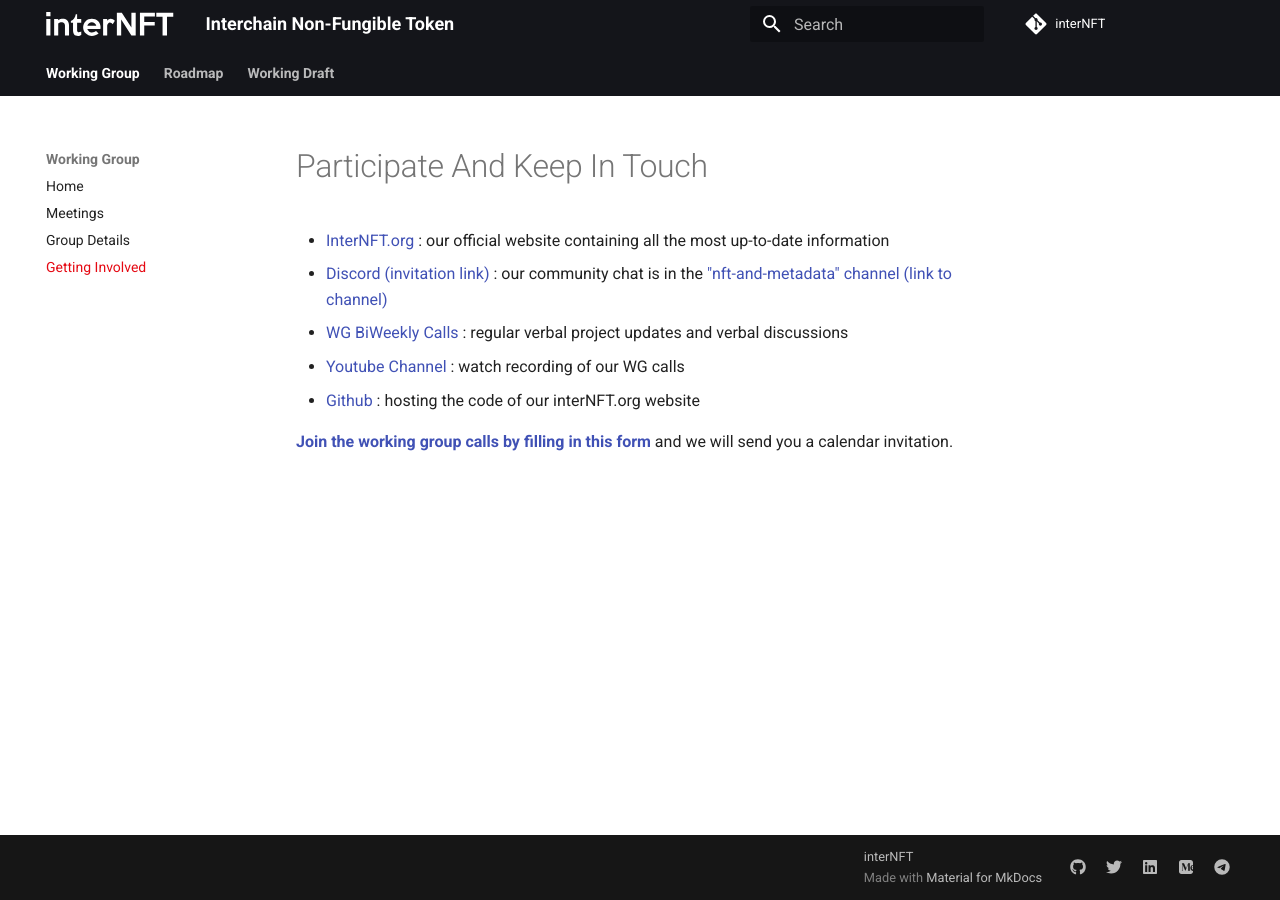
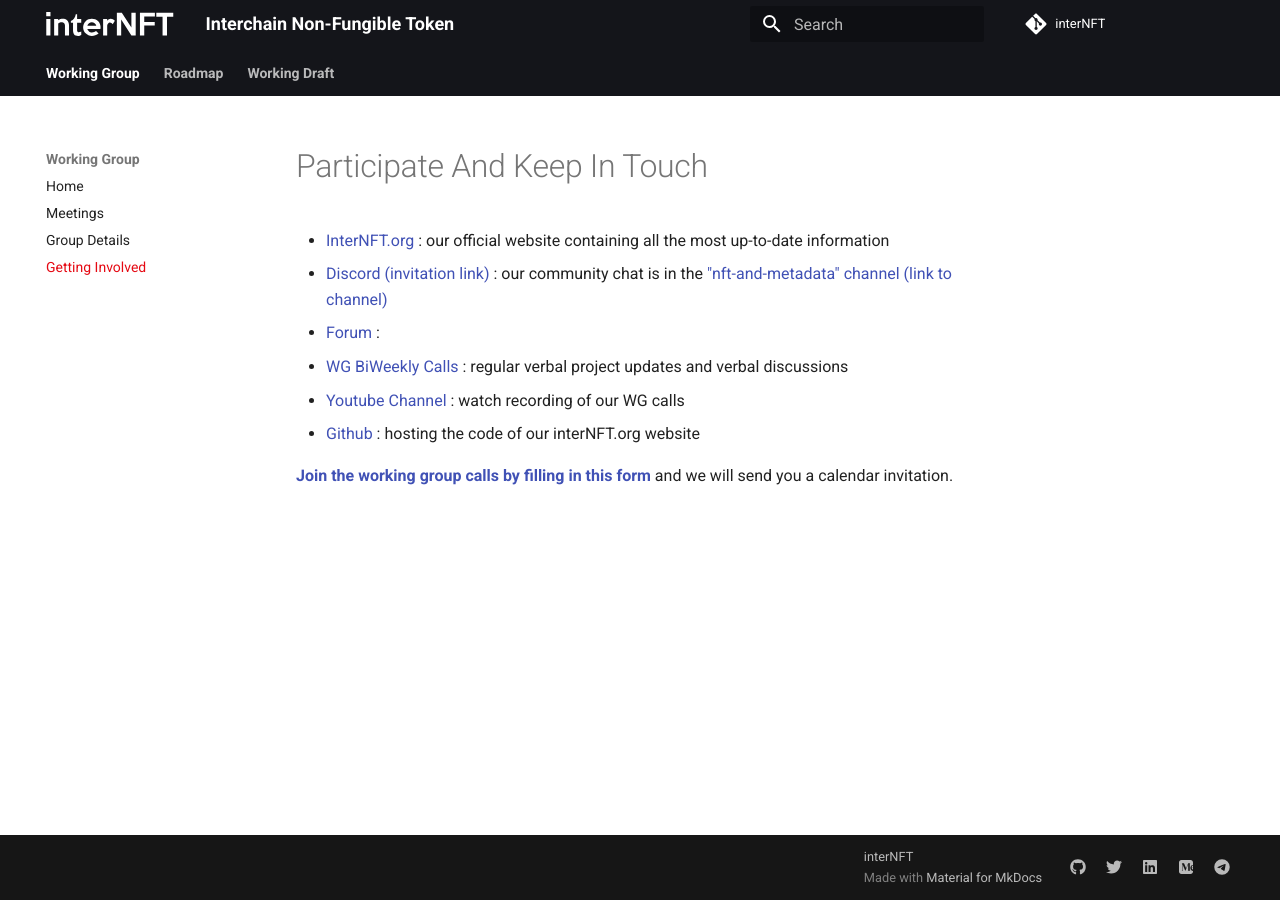
Before and after one commit to interNFT/documentation, an MkDocs documentation site: the page built from markdowns/workingGroup/gettingInvolved.md, in a window 1280 px wide. Built offline with MkDocs 1.6.1 and Material for MkDocs 9.7.7, drawn with Linux system fonts in a browser that asks for light colours.

Commit message:
Add Forum link

```diff
--- a/markdowns/workingGroup/gettingInvolved.md
+++ b/markdowns/workingGroup/gettingInvolved.md
@@ -2,6 +2,7 @@
 
 * [InterNFT.org](https://interNFT.org){:target="_blank"} : our official website containing all the most up-to-date information
 * [Discord (invitation link)](https://discord.com/invite/W8trcGV){:target="_blank"} : our community chat is in the ["nft-and-metadata" channel (link to channel)](https://discord.com/channels/669268347736686612/744845986743975976){:target="_blank"}
+* [Forum](https://discuss.internft.org/){:target="_blank"} :
 * [WG BiWeekly Calls](./workingGroup/meetings/){:target="_blank"} : regular verbal project updates and verbal discussions
 * [Youtube Channel](https://www.youtube.com/channel/UCEmFhwNH8AiHR8dNSZ9fB0w){:target="_blank"} : watch recording of our WG calls
 * [Github](https://github.com/interNFT){:target="_blank"} : hosting the code of our interNFT.org website
```
